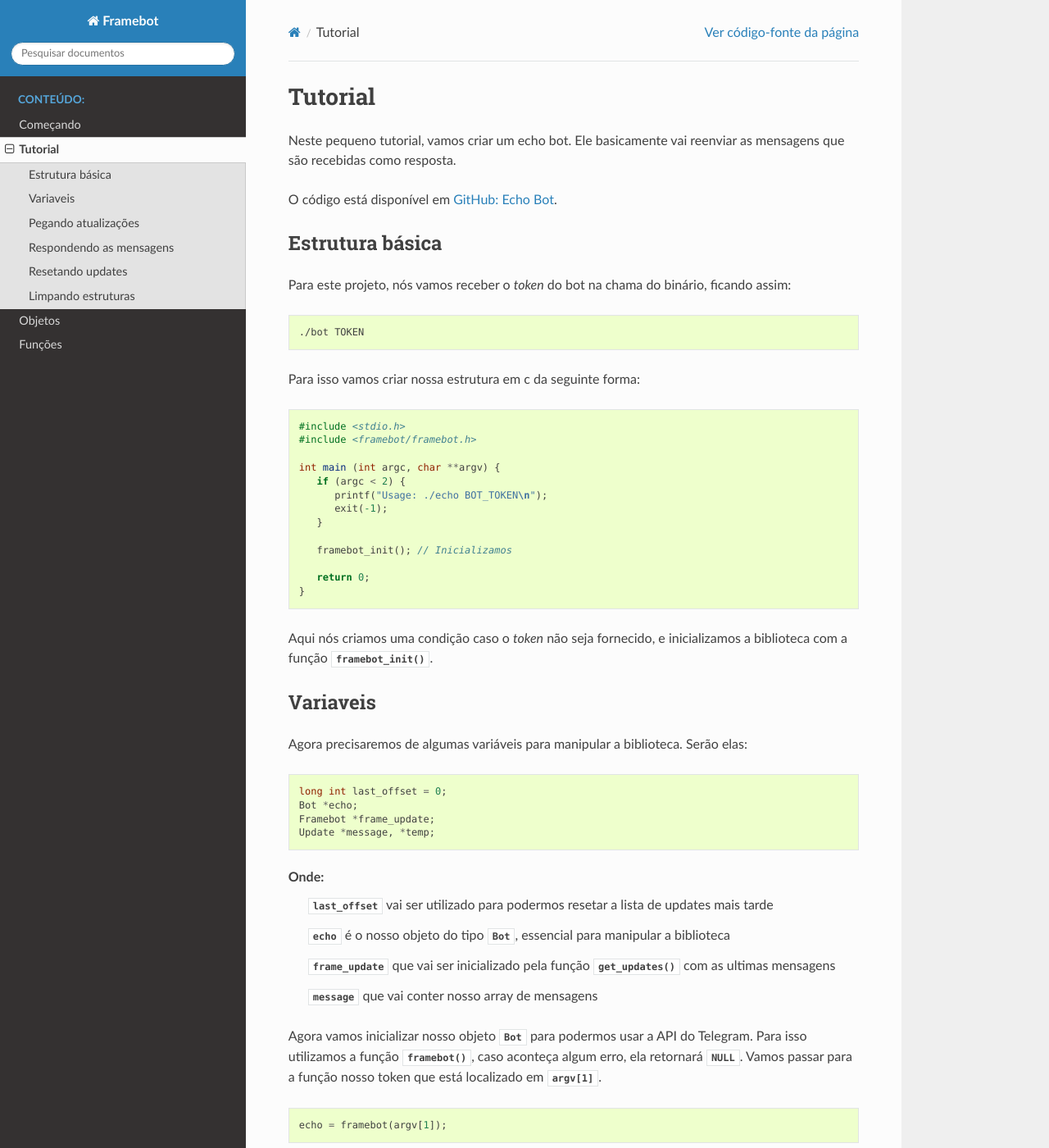
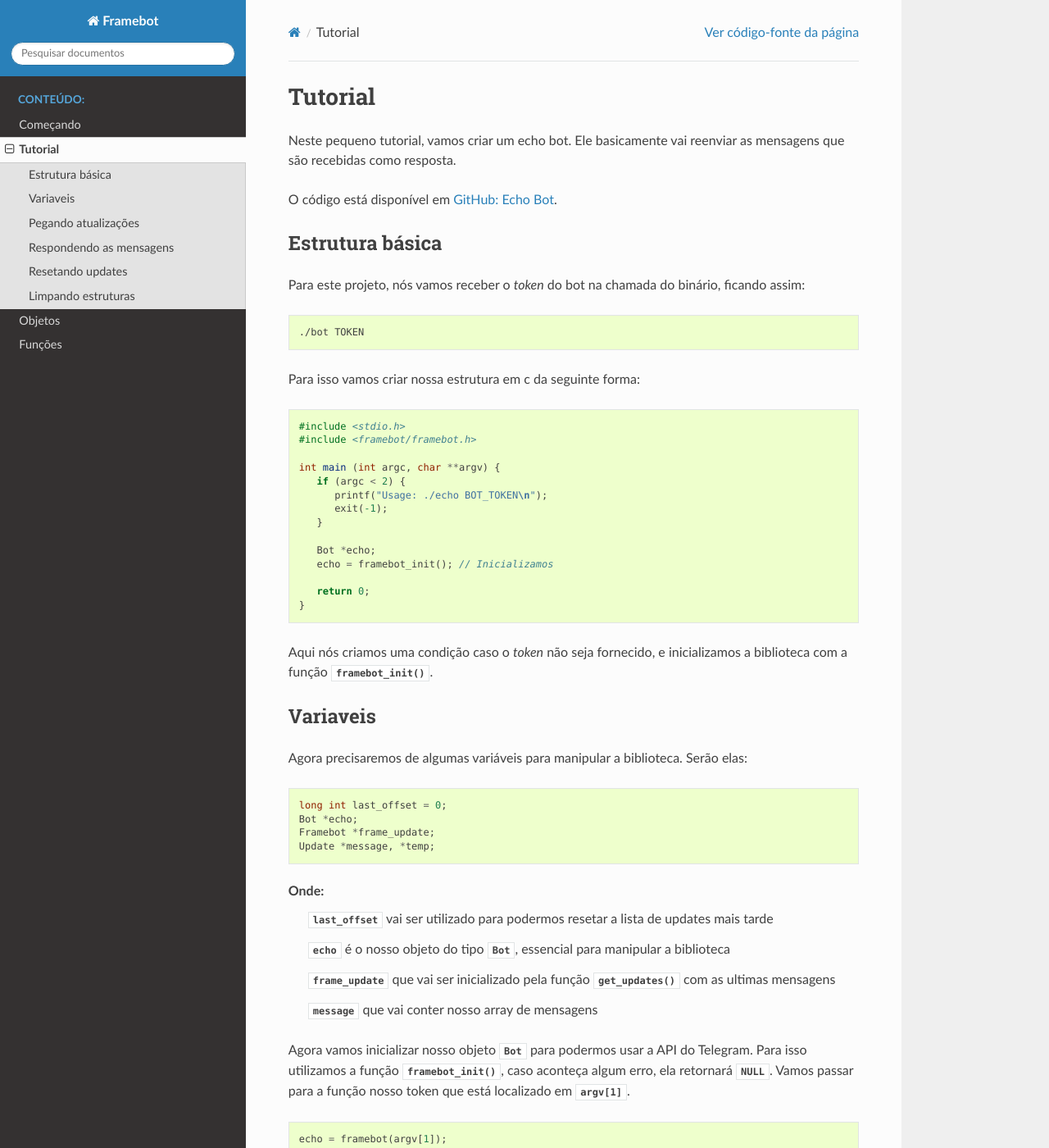
Before and after one commit to giancarlopro/framebot, a Sphinx documentation site: the page built from docs/tutorial.rst, in a window 1280 px wide and 1400 px high. Shown: the whole window at 82% size. Built offline with Sphinx 7.4.7 and the Read the Docs theme 2.0.0, drawn with Linux system fonts in a browser that asks for light colours.

Commit message:
change documentation code in tutorial

```diff
--- a/docs/tutorial.rst
+++ b/docs/tutorial.rst
@@ -11,7 +11,7 @@ O código está disponível em `GitHub: Echo Bot`_.
 Estrutura básica
 ----------------
 
-Para este projeto, nós vamos receber o `token` do bot na chama do binário, ficando assim:
+Para este projeto, nós vamos receber o `token` do bot na chamada do binário, ficando assim:
 
 .. code-block:: shell
 
@@ -30,7 +30,8 @@ Para isso vamos criar nossa estrutura em c da seguinte forma:
          exit(-1);
       }
 
-      framebot_init(); // Inicializamos
+      Bot *echo;
+      echo = framebot_init(); // Inicializamos
 
       return 0;
    }
@@ -61,7 +62,7 @@ Onde:
    :c:data:`message` que vai conter nosso array de mensagens
 
 Agora vamos inicializar nosso objeto :c:type:`Bot` para podermos usar a API do Telegram.
-Para isso utilizamos a função :c:func:`framebot`, caso aconteça algum erro, ela retornará :c:type:`NULL`.
+Para isso utilizamos a função :c:func:`framebot_init`, caso aconteça algum erro, ela retornará :c:type:`NULL`.
 Vamos passar para a função nosso token que está localizado em :c:data:`argv[1]`.
 
 .. code-block:: c
```
